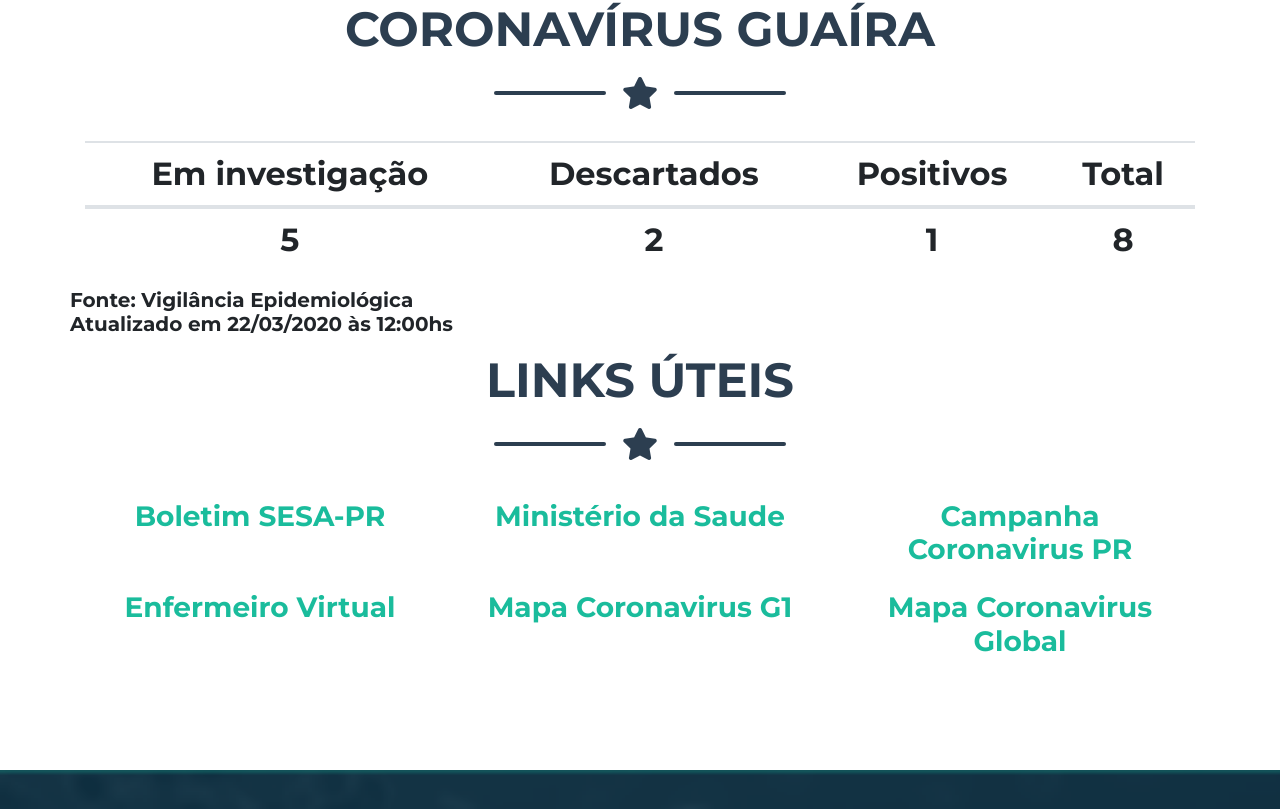
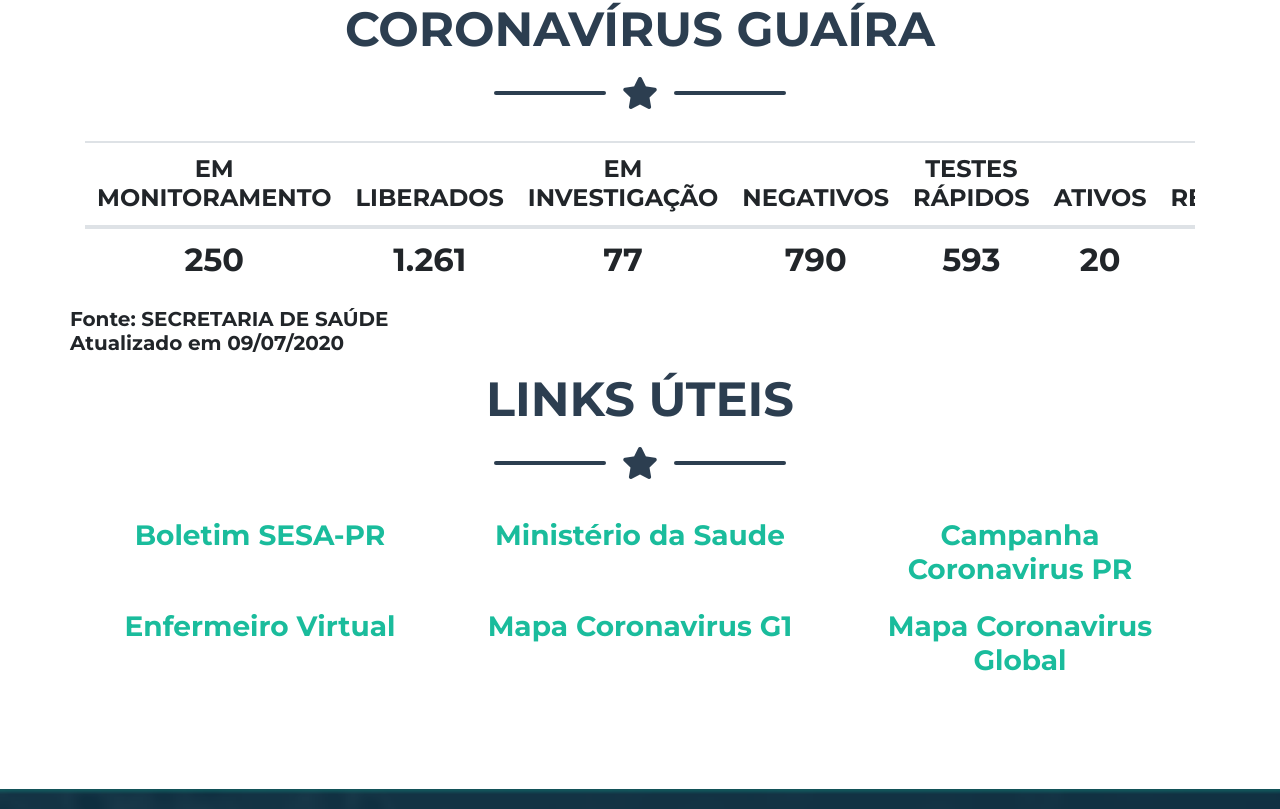
Before and after one commit to SETI-GUAIRA/site-coronavirus, a plain HTML site: page index.html in a window 1280 px wide. Shown: the part 691-1500 px from the top of the page. Drawn offline with Linux system fonts and the light colour scheme.

Commit message:
Add files via upload

```diff
--- a/index.html
+++ b/index.html
@@ -97,19 +97,27 @@
           <table class="table">
   <thead>
     <tr>
-      <th class="text-center h2" scope="col">Em investigação</th>
-      <th class="text-center h2" scope="col">Descartados</th>
-      <th class="text-center h2" scope="col">Positivos</th>
-      <th class="text-center h2" scope="col">Total</th>
+      <th class="text-center h4" scope="col">EM MONITORAMENTO</th>
+      <th class="text-center h4" scope="col">LIBERADOS</th>
+      <th class="text-center h4" scope="col1">EM INVESTIGAÇÃO</th>
+      <th class="text-center h4" scope="col1">NEGATIVOS</th>
+      <th class="text-center h4" scope="col1">TESTES RÁPIDOS</th>
+      <th class="text-center h4" scope="col1">ATIVOS</th>
+      <th class="text-center h4" scope="col1">RECUPERADOS</th>
+      <th class="text-center h4" scope="col1">ÓBITOS</th>
     </tr>
   </thead>
   <tbody>
     <tr>
-      <th class="text-center h2" scope="row">5</th>
-      <td class="text-center h2">2</td>
-      <td class="text-center h2">1</td>
-      <td class="text-center h2">8</td>
-    </tr>
+      <th class="text-center h2" scope="row">250</th>
+      <td class="text-center h2" scope="row">1.261</td>
+      <td class="text-center h2" scope="row">77</td>
+      <td class="text-center h2" scope="row">790</td>
+      <td class="text-center h2" scope="row">593</td>
+      <td class="text-center h2" scope="row">20</td>
+      <td class="text-center h2" scope="row">38</td>
+      <td class="text-center h2" scope="row">3</td>
+      </tr>
   </tbody>
 </table>
 </div>
@@ -117,7 +125,7 @@
       </div>
 
 	   <div class="row">
-		<h5>Fonte: Vigilância Epidemiológica<p>Atualizado em 22/03/2020 às 12:00hs<p></h5>
+		<h5>Fonte: SECRETARIA DE SAÚDE  <p>Atualizado em 09/07/2020<p></h5>
 	   </div>
 
 	 <h2 class="page-section-heading text-center text-uppercase text-secondary mb-0">Links úteis</h2>
@@ -402,9 +410,9 @@
         <!-- Footer Location -->
         <div class="col-lg-4 mb-5 mb-lg-0">
           <h4 class="text-uppercase mb-4">Vigilância Epidemiológica</h4>
-          <p class="lead mb-0">Rua Professor Galvoso, 741 - Centro.
+          <p class="lead mb-0">Rua Professor Galvoso, 741 - Centro
            <a class="nav-link" href="#footer">(44) 3642-8687</a>
-			Emergência disque <strong>192</strong></p>
+		Emergência disque <strong>192</strong></p>
         </div>
 
         <!-- Footer Social Icons -->
@@ -419,7 +427,7 @@
           <a class="btn btn-outline-light btn-social mx-1" target="_blank" href="https://www.instagram.com/municipiodeguaira/">
             <i class="fab fa-fw fa-instagram"></i>
           </a>
-                    <a class="btn btn-outline-light btn-social mx-1" target="_blank" href="https://www.youtube.com/municipiodeguaira/">
+          <a class="btn btn-outline-light btn-social mx-1" target="_blank" href="https://www.youtube.com/municipiodeguaira/">
             <i class="fab fa-youtube"></i>
           </a>
         </div>
@@ -831,8 +839,8 @@ Ao voltar, preste muita atenção em sintomas por 14 dias e avalie aqui se seu c
 
   <!-- Custom scripts for this template -->
   <script src="js/freelancer.min.js"></script>
+<!--
 
-<!--Start of Tawk.to Script-->
 <script type="text/javascript">
 var Tawk_API=Tawk_API||{}, Tawk_LoadStart=new Date();
 (function(){
@@ -845,6 +853,7 @@ s0.parentNode.insertBefore(s1,s0);
 })();
 </script>
 <!--End of Tawk.to Script-->
+
 </body>
 
 </html>
```
